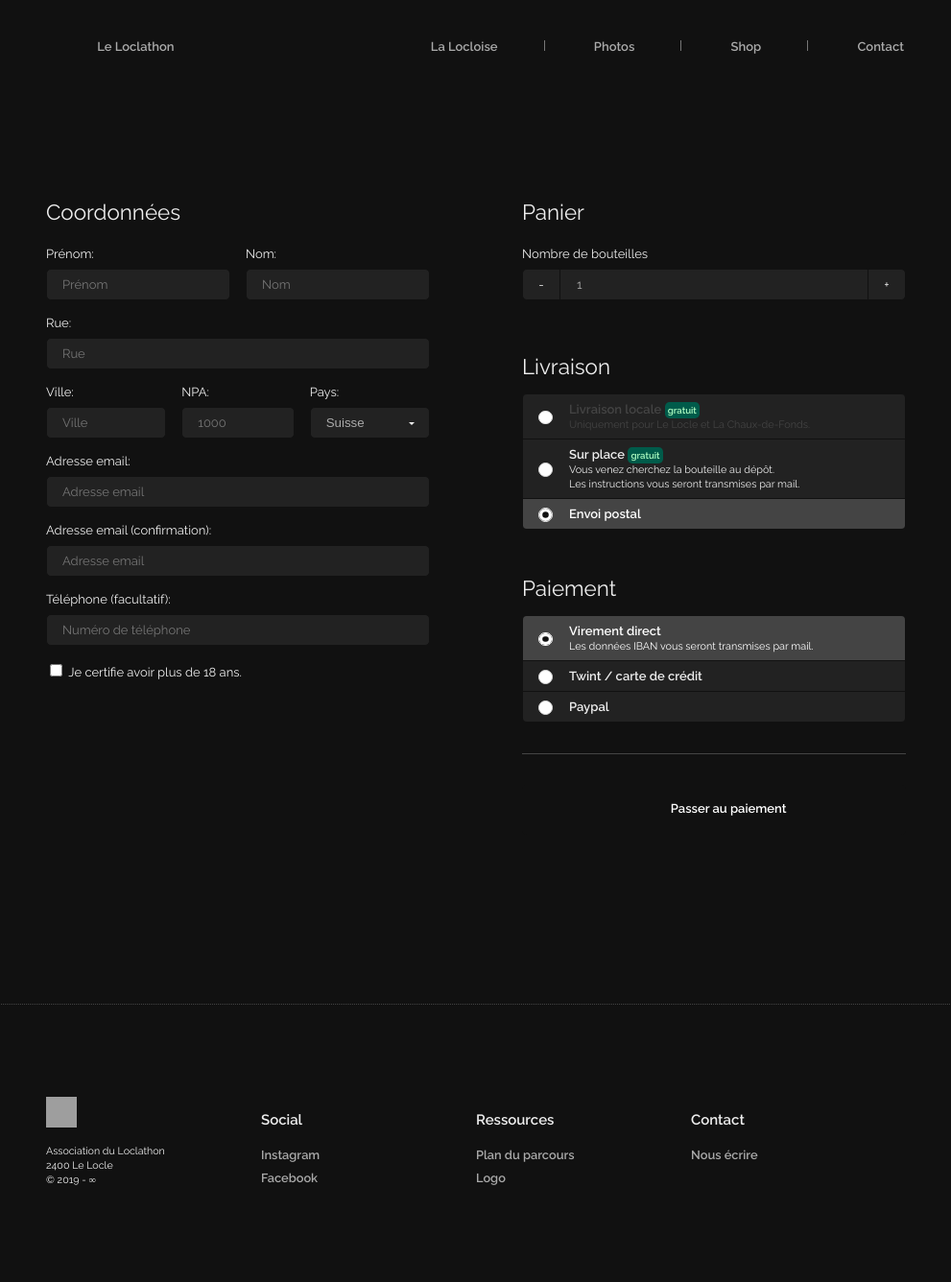
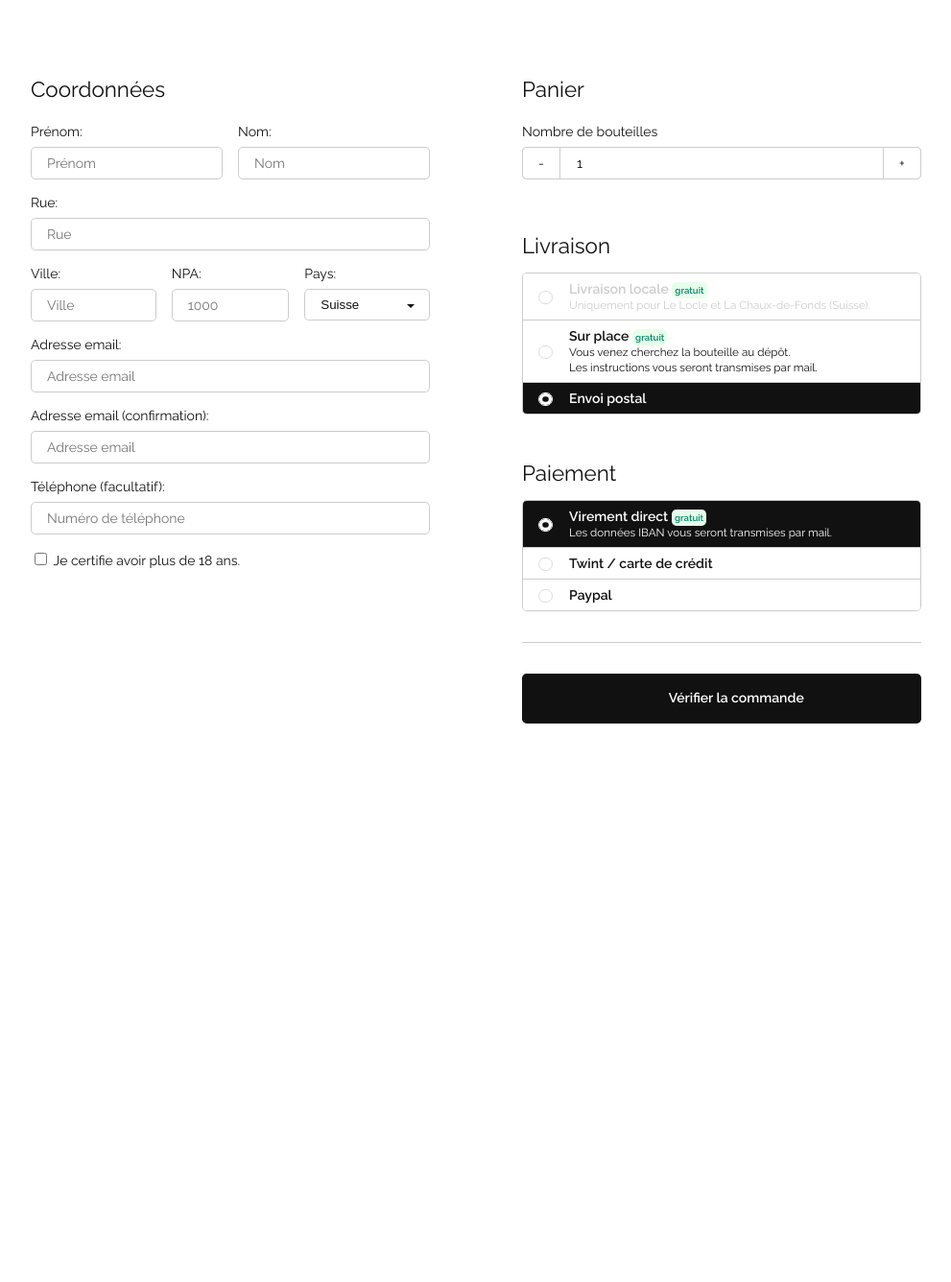
Before and after one commit to cisoun/Loclathon, a PHP site: page /shop/shop in a window 1280 px wide. Shown: the whole page at 96% size, without its empty margins (144-1135 px from the left). After the commit the page ends 754 px from the top, so only its background shows below. Run offline with PHP 8.4, Linux system fonts and the light colour scheme; grey boxes are pictures that could not be loaded.

Commit message:
Update shop

```diff
--- a/index.php
+++ b/index.php
@@ -18,6 +18,10 @@ switch (method()) {
     break;
   case 'POST':
     route('/contact', cached_view('contact'));
+    route('/shop', function ($params) {
+      require_once('app/shop.php');
+      render_shop($params);
+    });
     break;
 }
 
--- a/static/css/layout.css
+++ b/static/css/layout.css
@@ -22,15 +22,15 @@
   --green-200: #005b4a;
   --green-100: #00332a;
 
-  --yellow-900: #ffffe6;
-  --yellow-850: #fcf6af;
-  --yellow-800: #f9e67a;
-  --yellow-700: #f0bb41;
-  --yellow-600: #e19021;
-  --yellow-500: #cb6b10;
-  --yellow-400: #ac4c06;
-  --yellow-300: #853302;
-  --yellow-200: #5b2000;
+  --yellow-900: #fffbe6;
+  --yellow-850: #fcebaf;
+  --yellow-800: #f9d57a;
+  --yellow-700: #f0ab41;
+  --yellow-600: #e18421;
+  --yellow-500: #cb6310;
+  --yellow-400: #ac4806;
+  --yellow-300: #853202;
+  --yellow-200: #5b1f00;
   --yellow-100: #331100;
 
   --red-900: #ffe6e6;
@@ -44,6 +44,17 @@
   --red-200: #5b001e;
   --red-100: #330011;
 
+  --blue-900: #e6fbff;
+  --blue-850: #afe9fc;
+  --blue-800: #7ad0f9;
+  --blue-700: #419ef0;
+  --blue-600: #2170e1;
+  --blue-500: #104bcb;
+  --blue-400: #0630ac;
+  --blue-300: #021d85;
+  --blue-200: #00115b;
+  --blue-100: #000833;
+
   --dark: var(--gray-100);
   --light: white;
 
@@ -56,6 +67,16 @@
 
   --alert-shadow: 0 0.5rem 2rem;
   --border-radius: 0.3rem;
+
+  --alert-warning-background: var(--yellow-850);
+  --alert-warning-border: var(--yellow-700);
+  --alert-warning-color: var(--yellow-600);
+
+  --alert-error-background: var(--red-900);
+  --alert-error-border: var(--red-800);
+  --alert-error-color: var(--red-700);
+
+  --button-background: var(--foreground);
 
   --input-background-disabled: var(--background);
   --input-background-highlight: var(--foreground);
@@ -84,6 +105,13 @@
   --background: var(--gray-100);
   --foreground: var(--light);
 
+  --alert-error-background: var(--red-100);
+  --alert-error-border: var(--red-300);
+  --alert-error-color: var(--red-700);
+  /* --alert-error-shadow: var(--alert-shadow) var(--red-200); */
+
+  --button-background: var(--input-background);
+
   --input-background-disabled: var(--input-background);
   --input-background-highlight: var(--gray-300);
   --input-background-invalid: var(--red-200);
@@ -117,7 +147,7 @@ body {
 
 body, button, input, textarea {
   font-family: 'Raleway', sans-serif;
-  font-size: 13px;
+  font-size: 14px;
   font-weight: 400;
 }
 
@@ -145,18 +176,34 @@ a:hover { color: var(--gray-300);  }
 
 .text-center { text-align: center; }
 .w-50 { display: inline-block; width: 50% !important; }
+.w-100 { width: 100% !important; }
 
 .label {
-  background-color: var(--green-200);
+  background-color: var(--gray-800);
   border-radius: var(--border-radius);
-  color: var(--green-850);
+  color: var(--gray-300);
   font-size: 0.6rem;
   padding: 0.2rem;
 }
+.label.green { background-color: var(--green-900); color: var(--green-300); }
+.dark .label.green { background-color: var(--green-200); color: var(--green-850); }
+
+table {
+  border-collapse: separate;
+  border-spacing: 0;
+  border: var(--input-border);
+  border-radius: var(--border-radius);
+  overflow: hidden;
+}
+table td {
+  padding: var(--input-padding);
+  border-bottom: var(--input-border);
+}
+table tr:last-child > td { border-bottom: none; }
 
 button,
 input[type="submit"] {
-  background-color: var(--gray-100);
+  background-color: var(--button-background);
   border: 0;
   border-radius: var(--border-radius);
   color: var(--light);
@@ -181,6 +231,14 @@ svg.outline {
   stroke: var(--foreground);
   vertical-align: middle;
   width: 1.4rem;
+}
+svg.outline.fill {
+  fill: var(--outline-fill);
+  stroke: none;
+}
+svg.outline.fill.dark {
+  fill: var(--foreground);
+  stroke: none;
 }
 svg.outline.dark {
   --outline-fill: var(--background);
@@ -476,6 +540,18 @@ form div.group.radio.with-check input:checked + label::before {
   form .tria > div:first-child { padding-left: 0; }
   form .dual > div:last-child,
   form .tria > div:last-child { padding-right: 0; }
+
+  .dual.spaced > div,
+  .tria.spaced > div,
+  .quad.spaced > div { padding: 0 3rem; }
+
+  .dual.spaced > div:first-child,
+  .tria.spaced > div:first-child,
+  .quad.spaced > div:first-child { padding-left: 0; }
+
+  .dual.spaced > div:last-child,
+  .tria.spaced > div:last-child,
+  .quad.spaced > div:last-child { padding-right: 0; }
 }
 
 /* Extra small devices (phones, 600px and down) */
--- /dev/null
+++ b/views/layouts/shop.php
@@ -0,0 +1,34 @@
+<!doctype html>
+<html lang="fr">
+<head>
+  <title>Le Loclathon | Shop</title>
+
+  <link rel="icon" type="image/svg" href="/static/img/logo.svg">
+
+  <!-- Required meta tags -->
+  <meta charset="utf-8">
+  <meta name="description" content="Site officiel du Loclathon et de l'absinthe La Locloise.">
+  <meta name="keywords" content="loclathon,absinthe,le locle,locloise">
+  <meta name="author" content="Comité du Loclathon">
+  <meta name="viewport" content="width=device-width, initial-scale=1, shrink-to-fit=no">
+
+  <meta property="og:image" content="static/img/preview.jpg">
+  <meta property="og:description" content="Site officiel du Loclathon et de l'absinthe La Locloise.">
+  <meta property="og:title" content="Le Loclathon | La Locloise">
+
+  <link href="https://fonts.googleapis.com/css?family=Raleway:200,400,600" rel="stylesheet" preload>
+
+  <!-- CSS -->
+  <link rel="preload" href="/static/css/layout.css" as="style">
+  <link rel="stylesheet" href="/static/css/layout.css">
+
+  <style type="text/css">
+  main { max-width: 1000px; }
+  @render('css');
+  </style>
+</head>
+<body>
+@render('content')
+@render('footer')
+</body>
+</html>
--- a/views/shop/shop.php
+++ b/views/shop/shop.php
@@ -24,44 +24,46 @@
 
 
   $countries = [
-    ['FR', 'France'],
+    // ['FR', 'France'],
     ['CH', 'Suisse'],
   ];
   $selected_country = form('country', 'CH');
   $units = min(6, 6); //units();
+  $confirm = false;
 
   if ($_SERVER['REQUEST_METHOD'] === 'POST') {
+    require_once(getcwd() . '/app/shop.php');
     $result = shop_check($units);
 
     if ($result == 0) {
+      $confirm = true;
+      var_dump('yes');
+      header('Location: /shop/confirm');
+    }
+    else if ($result == 1) {
       $error = '<b>Oups !</b> Les adresses mail ne sont pas valides.';
     }
-    else if ($result == 1) {
+    else if ($result == 2) {
       $error = '<b>Oups !</b> Les adresses mail ne correspondent pas.';
     }
-    else if ($result == 2) {
+    else if ($result == 3) {
       $error = "<b>Désolé !</b> Nous n'avons plus que $units bouteilles en stock !";
     }
-    else if ($result == 3) {
+    else if ($result == 4) {
       $error = "<b>Désolé !</b> Vous devez avoir au moins 18 ans pour acheter cet article !<br/>
-        Avez-vous oublié de cocher la case de vérification d'âge en bas de la page ?";
+        Ou avez-vous oublié de cocher la case de vérification d'âge en bas de la page ?";
     }
   }
 ?>
 
-@extend('views/layouts/main');
+@extend('views/layouts/shop');
 @section('footer')
   <script src="/static/js/layout.js" type="module" defer></script>
   <script src="/static/js/fetch.js" type="module" defer></script>
   <script src="/static/js/shop.js" type="module" defer></script>
 @endsection
 @section('css')
-    body {
-      font-family: 'Raleway';
-      text-align: justify;
-    }
-
-    h1 {
+form h1 {
   font-size: 1.4rem;
   margin-top: 3rem;
 }
@@ -70,20 +72,6 @@
   margin: 2rem 0;
   padding: 0;
 }
-
-    form > div > div {
-      padding: 0 3rem !important;
-      min-height: 100%;
-    }
-
-    #logo {
-      fill: var(--dark);
-      display: block;
-      margin: 3rem 0 0 3rem;
-      height: 80px;
-    }
-
-    .alert { margin: 2rem 3rem 0 3rem; }
 
 .radio label { font-weight: bold; }
 .radio label small { font-weight: normal; }
@@ -100,15 +88,17 @@
 @endsection
 
 @section('content')
-<main id="shop" class="container dark">
-  <!-- <svg id="logo"><use href="../static/img/locloise.all.svg#logo"/></svg> -->
+<main id="shop" class="container padded">
+  <!-- <svg id="logo"><use href="/static/img/locloise.svg#logo"/></svg> -->
 
-  <?php if (isset($error)) { ?>
-  <div class="alert error"><svg class="outline"><use href="../static/img/icons.svg#cross"/></svg><div><?php echo($error); ?></div></div>
-  <?php } ?>
+  <?php if (isset($error)): ?>
+  <div class="alert error">
+    <!-- <svg class="outline"><use href="../static/img/icons.svg#cross"/></svg> -->
+    <?php echo($error); ?></div>
+  <?php endif; ?>
 
-  <form action="#" method="POST" autocomplete="on">
-    <div class="dual">
+  <form action="/shop" method="POST" autocomplete="on">
+    <div class="dual spaced">
 
       <!-- First column -->
       <div>
@@ -184,10 +174,16 @@
         <h1>Livraison</h1>
 
         <div class="group radio with-check">
-          <input type="radio" name="shipping" id="shippingByCar" value="paypal" <?php radio('shipping', 'paypal', true); ?> disabled/>
-          <label for="shippingByCar" id="shippingByCarLabel">Livraison locale <span class="label">gratuit</span><br/><small>Uniquement pour Le Locle et La Chaux-de-Fonds.</small></label>
+          <input type="radio" name="shipping" id="shippingByCar" value="paypal" <?php radio('shipping', 'paypal', true); ?>/>
+          <label for="shippingByCar" id="shippingByCarLabel">
+            Livraison locale <span class="label green">gratuit</span><br/>
+            <small>Uniquement pour Le Locle et La Chaux-de-Fonds (Suisse).</small>
+          </label>
           <input type="radio" name="shipping" id="shippingOnSite" value="onsite" <?php radio('shipping', 'onsite'); ?>/>
-          <label for="shippingOnSite">Sur place <span class="label">gratuit</span><br><small>Vous venez cherchez la bouteille au dépôt.<br>Les instructions vous seront transmises par mail.</small></label>
+          <label for="shippingOnSite">
+            Sur place <span class="label green">gratuit</span><br>
+            <small>Vous venez cherchez la bouteille au dépôt.<br>Les instructions vous seront transmises par mail.</small>
+          </label>
           <input type="radio" name="shipping" id="shippingByPost" value="paypal" <?php radio('shipping', 'paypal', true); ?>/>
           <label for="shippingByPost">Envoi postal</label>
         </div>
@@ -195,12 +191,15 @@
         <h1>Paiement</h1>
 
         <div class="group radio with-check">
-          <input type="radio" name="payment" id="payTruc" value="direct" <?php radio('payment', 'direct', true); ?>/>
-          <label for="payTruc">Virement direct<br><small>Les données IBAN vous seront transmises par mail.</small></label>
+          <input type="radio" name="payment" id="payIBAN" value="direct" <?php radio('payment', 'direct', true); ?>/>
+          <label for="payIBAN">
+            Virement direct <span class="label green">gratuit</span><br>
+            <small>Les données IBAN vous seront transmises par mail.</small>
+          </label>
           <input type="radio" name="payment" id="payTwint" value="twint" <?php radio('payment', 'twint'); ?>/>
           <label for="payTwint">Twint / carte de crédit</label>
-          <input type="radio" name="payment" id="payYolo" value="paypal" <?php radio('payment', 'paypal'); ?>/>
-          <label for="payYolo">Paypal</label>
+          <input type="radio" name="payment" id="payPaypal" value="paypal" <?php radio('payment', 'paypal'); ?>/>
+          <label for="payPaypal">Paypal</label>
         </div>
 
         <hr />
@@ -215,7 +214,7 @@
         </div> -->
 
         <div id="pay">
-          <button id="payByInvoice" type="submit"><svg class="outline dark"><use href="../static/img/icons.svg#card"/></svg>Passer au paiement</button>
+          <button id="payByInvoice" type="submit"><svg class="outline dark"><use href="../static/img/icons.svg#card"/></svg>Vérifier la commande</button>
           <div id="payByPaypal"></div>
         </div>
 
@@ -223,5 +222,6 @@
 
     </div>
   </form>
+
 </main>
 @endsection
```
Also changed, not shown: other parts of static/css/layout.css (+21 -9 lines), views/shop/confirm.php (added, +80 -0 lines). Lines whose indentation alone changed are shown as unchanged.
